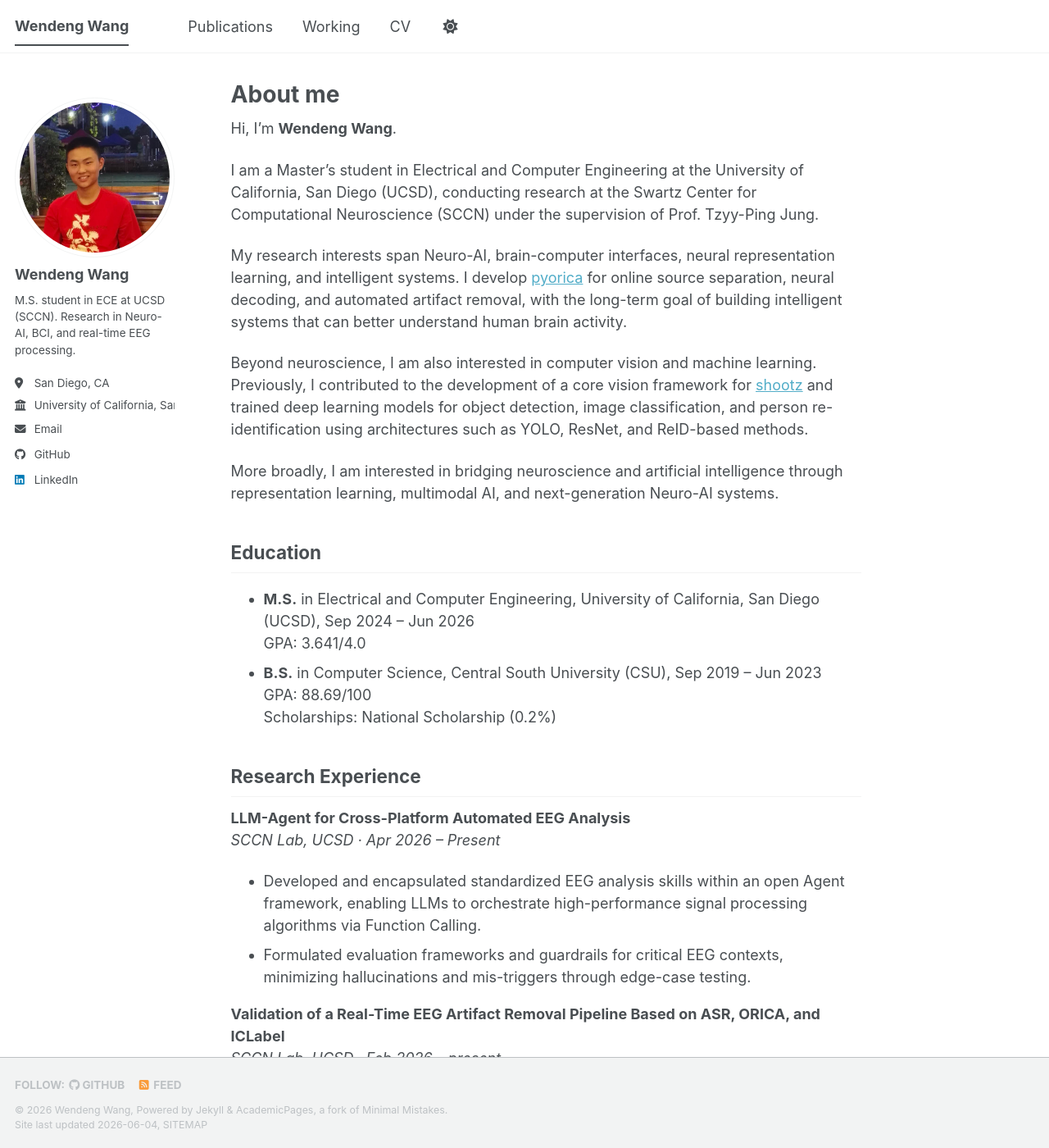
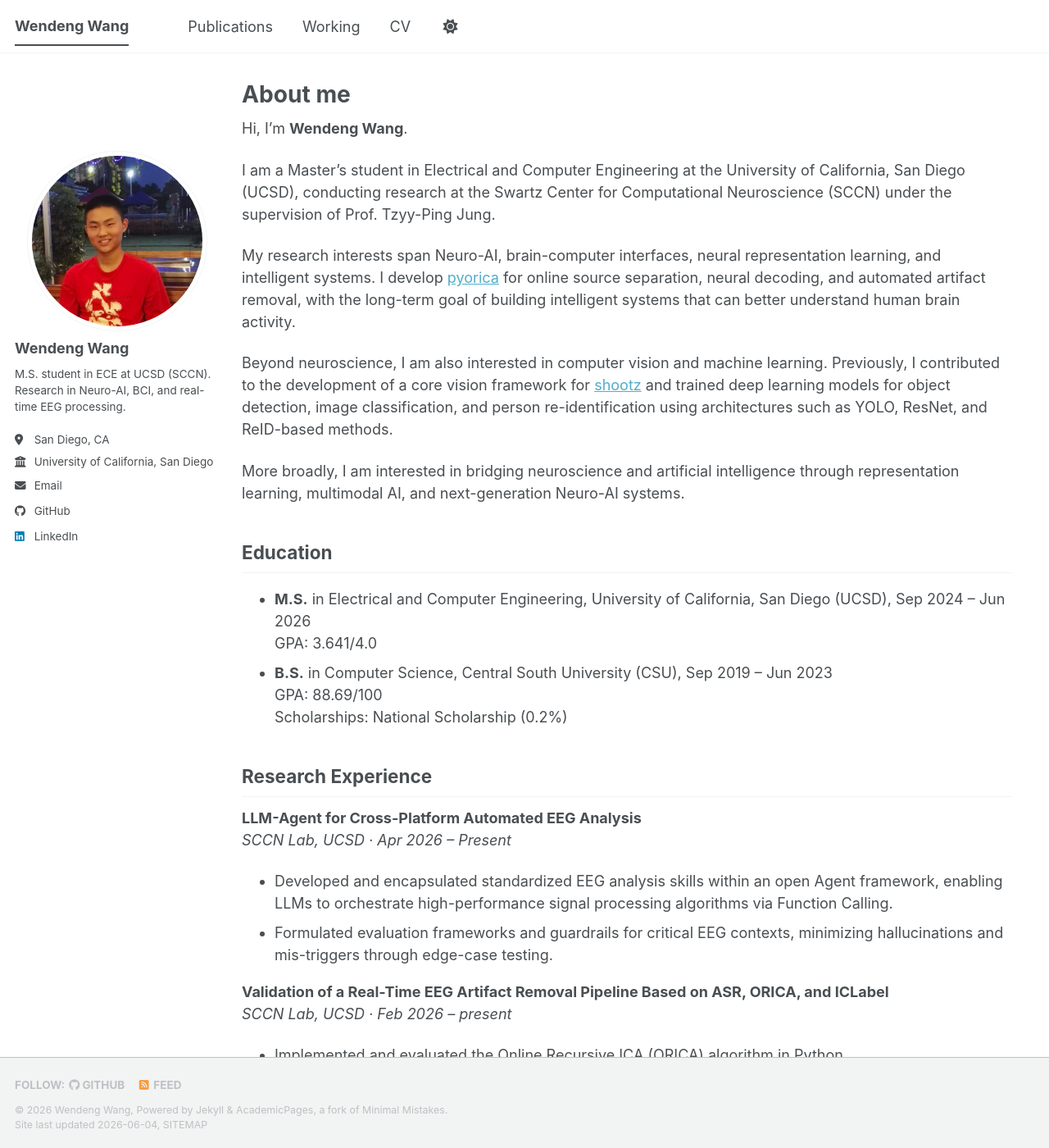
Before and after one commit to d-d-w404/Profile, a Jekyll site: the page built from _pages/about.md, in a window 1280 px wide and 1400 px high. Shown: the whole window at 82% size. Built offline with Jekyll 4.4.1, drawn with Linux system fonts in a browser that asks for light colours; a script bundle is joined from its source files by our own code; library files that are not in the unit come from our copies.

Commit message:
Fix sidebar and main content overlap using flex layout instead of fixed sidebar.
Co-authored-by: Cursor <cursoragent@cursor.com>

```diff
--- a/_sass/layout/_archive.scss
+++ b/_sass/layout/_archive.scss
@@ -10,8 +10,12 @@
   }
 
   @include breakpoint($large) {
-    @include span(10 of 12 last);
-    @include prefix(0.5 of 12);
+    flex: 1 1 0;
+    min-width: 0;
+    float: none;
+    width: auto;
+    margin-left: 0;
+    padding-left: 0;
   }
 
   a {
--- a/_sass/layout/_page.scss
+++ b/_sass/layout/_page.scss
@@ -11,6 +11,12 @@
   animation: intro 0.3s both;
   animation-delay: 0.35s;
 
+  @include breakpoint($large) {
+    display: flex;
+    align-items: flex-start;
+    gap: 1.5em;
+  }
+
   @include breakpoint($x-large) {
     max-width: $x-large;
   }
@@ -18,9 +24,13 @@
 
 .page {
   @include breakpoint($large) {
-    @include span(10 of 12 last);
-    @include prefix(0.5 of 12);
-    @include suffix(2 of 12);
+    flex: 1 1 0;
+    min-width: 0;
+    float: none;
+    width: auto;
+    margin-left: 0;
+    padding-left: 0;
+    padding-right: 0;
   }
 
   .page__inner-wrap {
--- a/_sass/layout/_sidebar.scss
+++ b/_sass/layout/_sidebar.scss
@@ -18,15 +18,18 @@
   }
 
   @media screen and (min-width: $sidebar-screen-min-width) {
-    height: 100vh;
-    overflow-y: auto;               // Add scrollbar if the sidebar is too long
-    position: fixed;
-    padding-top: $masthead-height;
+    height: auto;
+    overflow-y: visible;
+    position: sticky;
+    top: 2em;
+    align-self: flex-start;
   }
 
   @include breakpoint($large) {
-    @include span(2 of 12);
-    max-width: 100%;
+    flex: 0 0 22%;
+    max-width: 250px;
+    min-width: 0;
+    float: none;
     box-sizing: border-box;
     overflow-x: hidden;
     opacity: 1;
```
